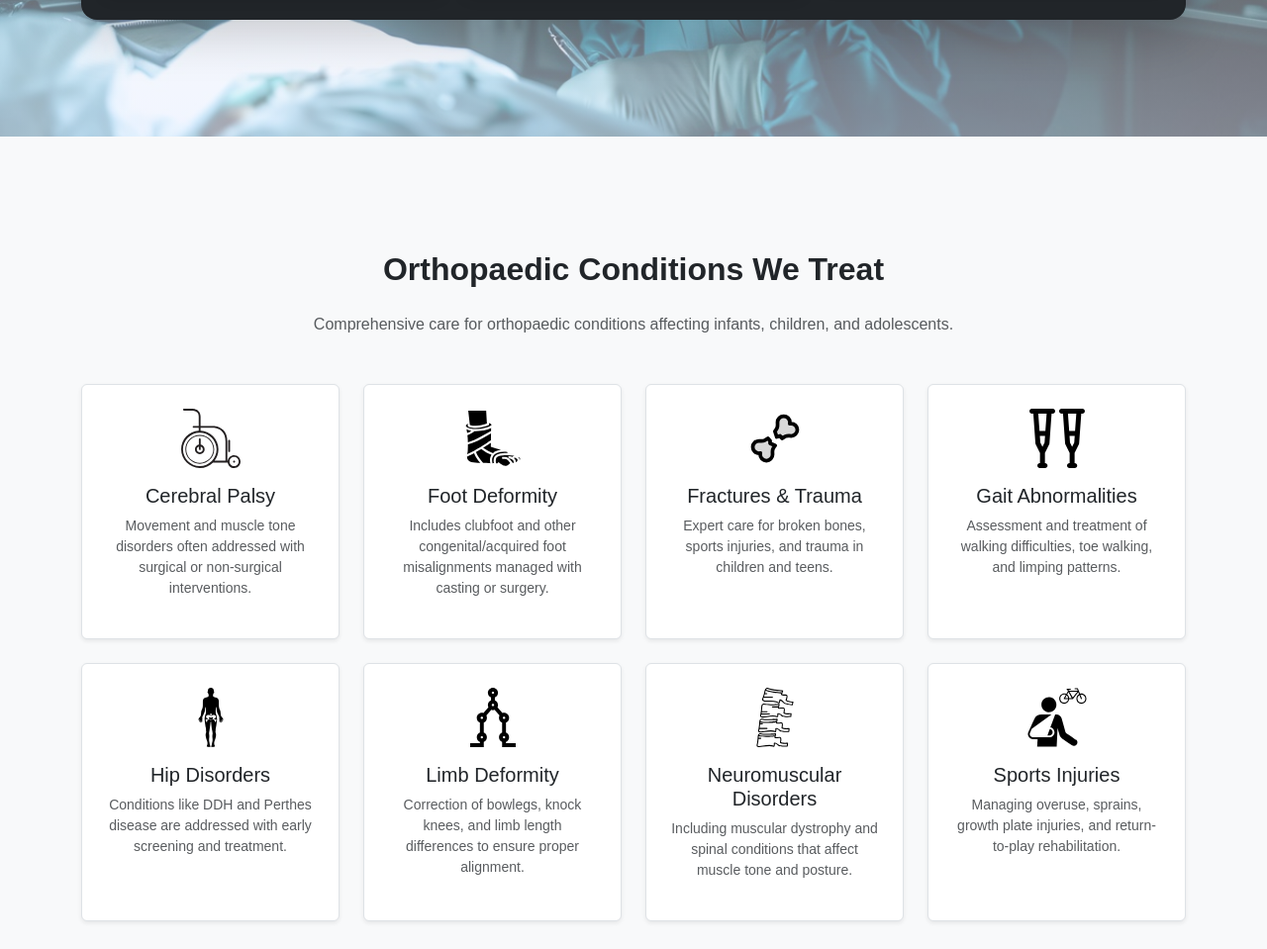
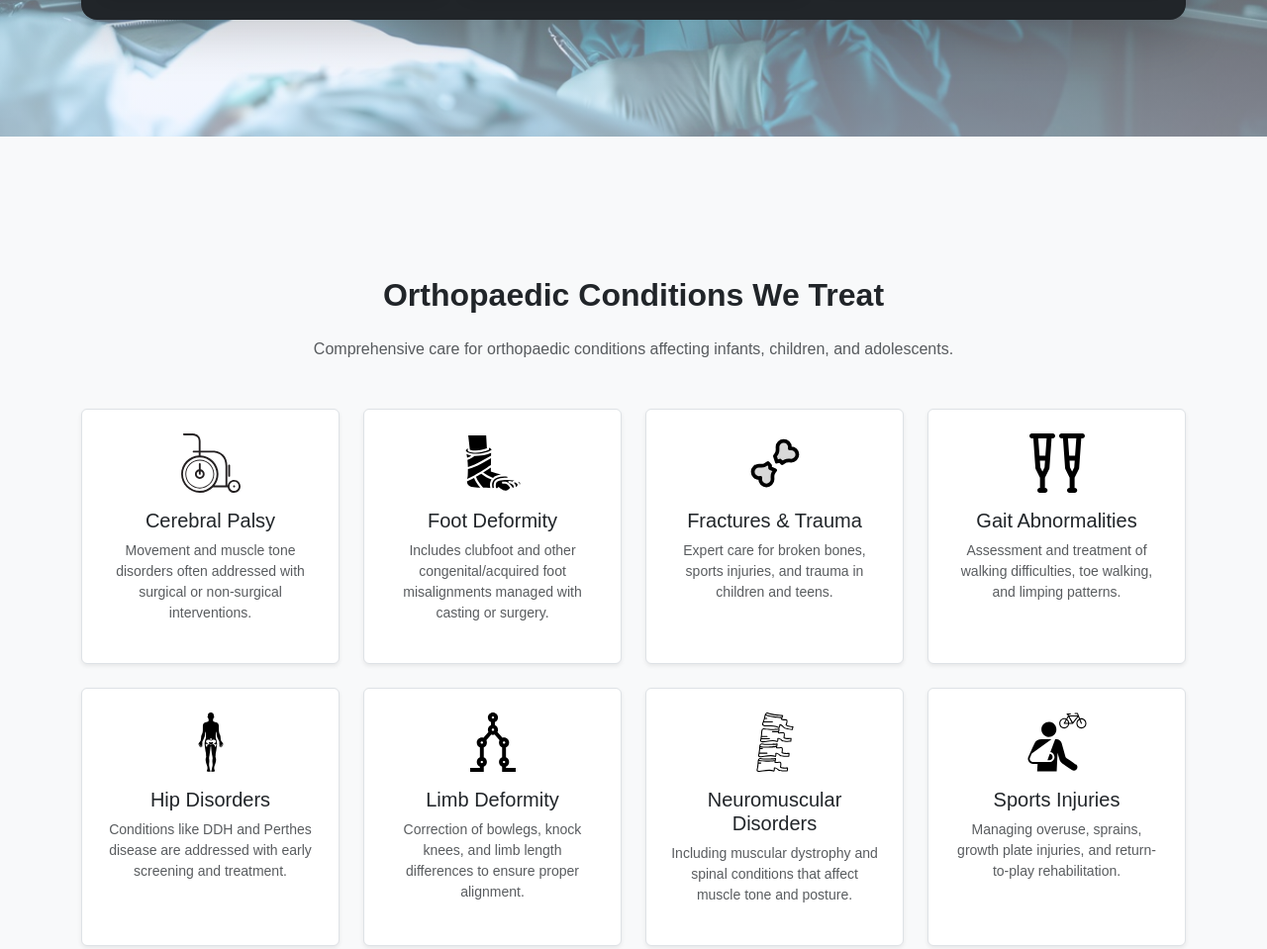
Before and after one commit to JaypeeS/ortho-centre, a plain HTML site: page index.html in a window 1280 px wide. Shown: the part 662-1621 px from the top of the page at 99% size. Drawn offline with nearby package versions, Linux system fonts and the light colour scheme.

Commit message:
Update style.css

```diff
--- a/assets/css/style.css
+++ b/assets/css/style.css
@@ -112,5 +112,5 @@
   text-transform: uppercase;
 }
 #about, #contacts, #conditions, #procedures{
-  padding-top: 9% !important;
+  padding-top: 11% !important;
 }
```
